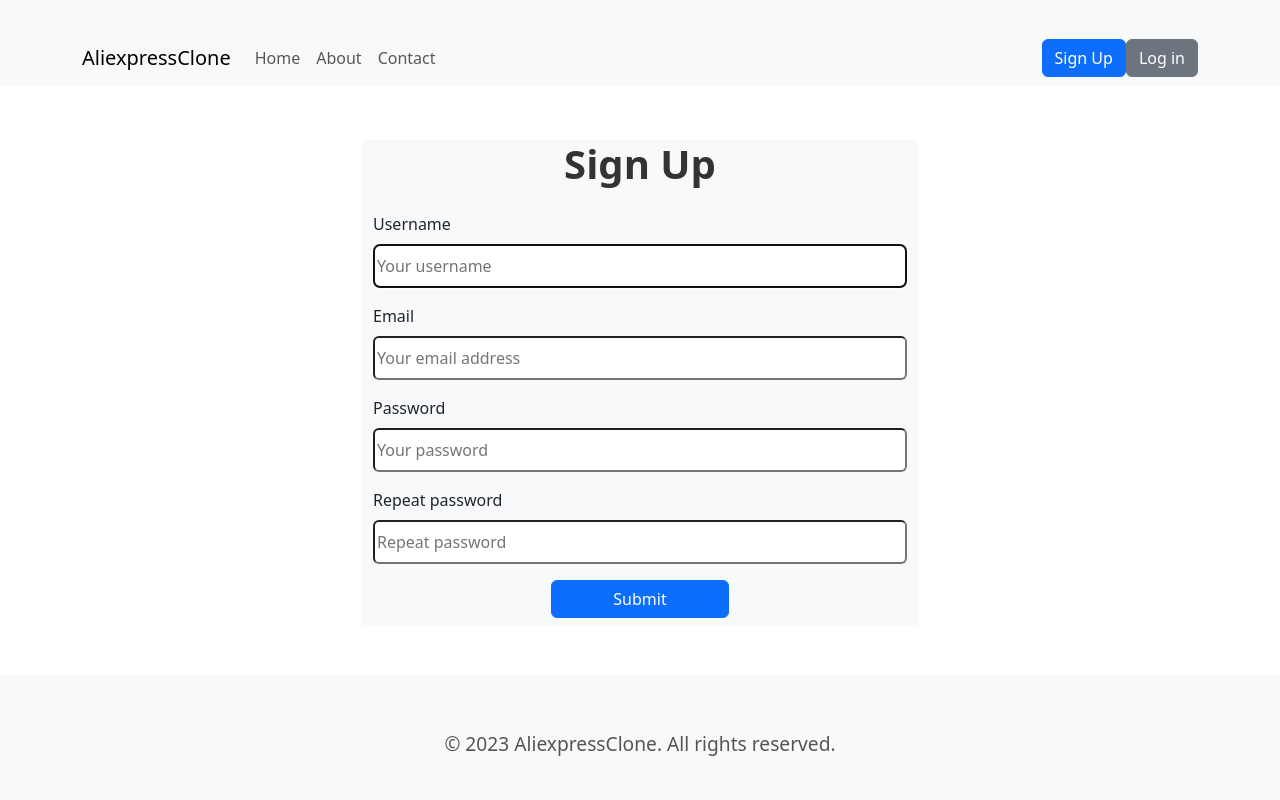
After one commit to Deveno2222/Aliexpress, a Django app: page /signup/ in a window 1280 px wide. The commit adds this page. Run offline with Django 4.2, Linux system fonts and the light colour scheme.

Commit message:
added signup

```diff
--- /dev/null
+++ b/core/forms.py
@@ -0,0 +1,25 @@
+from django import forms
+from django.contrib.auth.forms import UserCreationForm
+from django.contrib.auth.models import User
+
+class SignUpForm(UserCreationForm):
+  class Meta:
+    model = User
+    fields = ('username', 'email', 'password1', 'password2')
+
+  username = forms.CharField(widget=forms.TextInput(attrs={
+    'placeholder': 'Your username',
+    'class': 'w-100 py-2 px-6 rounded'
+  }))
+  email = forms.CharField(widget=forms.EmailInput(attrs={
+    'placeholder': 'Your email address',
+    'class': 'w-100 py-2 px-6 rounded'
+  }))
+  password1 = forms.CharField(widget=forms.PasswordInput(attrs={
+    'placeholder': 'Your password',
+    'class': 'w-100 py-2 px-6 rounded'
+  }))
+  password2 = forms.CharField(widget=forms.PasswordInput(attrs={
+    'placeholder': 'Repeat password',
+    'class': 'w-100 py-2 px-6 rounded'
+  }))
--- /dev/null
+++ b/core/templates/core/signup.html
@@ -0,0 +1,54 @@
+{% extends 'base.html' %}
+
+{% block title %}Sign Up{% endblock %}
+
+{% block content %}
+<div class="container">
+  <div class="row">
+    <div class="col-md-6 my-4 mx-auto bg-light rounded">
+      <h1 class="mb-4 display-4 text-center">Sign Up</h1>
+
+      <form method="post" action=".">
+        {% csrf_token %}
+
+
+
+        <div class="mb-3">
+          <label class="inline-block mb-2">Username</label><br>
+          {{ form.username }}
+        </div>
+
+        <div class="mb-3">
+          <label class="inline-block mb-2">Email</label><br>
+          {{ form.email }}
+        </div>
+
+        <div class="mb-3">
+          <label class="inline-block mb-2">Password</label><br>
+          {{ form.password1 }}
+        </div>
+
+        <div class="mb-3">
+          <label class="inline-block mb-2">Repeat password</label><br>
+          {{ form.password2 }}
+        </div>
+
+        {% if forms.errors or forms.non_field_errors %}
+          <div class="mb-3 p-6 bg-red-100 rounded">
+            {% for field in form %}
+              {{ field.errors }}
+            {% endfor %}
+
+            {{ form.non_field_errors }}
+          </div>
+        {% endif %}
+
+        <div class="d-grid col-4 mx-auto mb-2">
+          <button class="btn btn-primary">Submit</button>
+        </div>
+      </form>
+    </div>
+  </div>
+</div>
+
+{% endblock %}
--- a/core/urls.py
+++ b/core/urls.py
@@ -1,6 +1,9 @@
 from django.urls import path
 from . import views
 
+app_name='core'
+
 urlpatterns = [
-  path('', views.index, name='index')
+  path('', views.index, name='index'),
+  path('signup/', views.signup, name='signup')
 ]
--- a/core/views.py
+++ b/core/views.py
@@ -1,7 +1,8 @@
-from django.shortcuts import render
+from django.shortcuts import render, redirect
 
 from item.models import Category, Product
 
+from .forms import SignUpForm
 # Create your views here.
 
 def index(request):
@@ -12,3 +13,18 @@ def index(request):
     'categories': categories,
     'products': products,
   })
+
+def signup(request):
+  if request.method == 'POST':
+    form = SignUpForm(request.POST)
+
+    if form.is_valid():
+      form.save()
+
+      return redirect('/login/')
+  else:
+    form = SignUpForm()
+
+  return render(request, 'core/signup.html', {
+    'form': form
+  })
--- a/templates/base.html
+++ b/templates/base.html
@@ -32,7 +32,7 @@
               </li>
             </ul>
           </div>
-          <a href="#" class="btn btn-primary">Sign Up</a>
+          <a href="{% url 'core:signup' %}" class="btn btn-primary">Sign Up</a>
           <a href="#" class="btn btn-secondary">Log in</a>
         </div>
       </nav>
```
